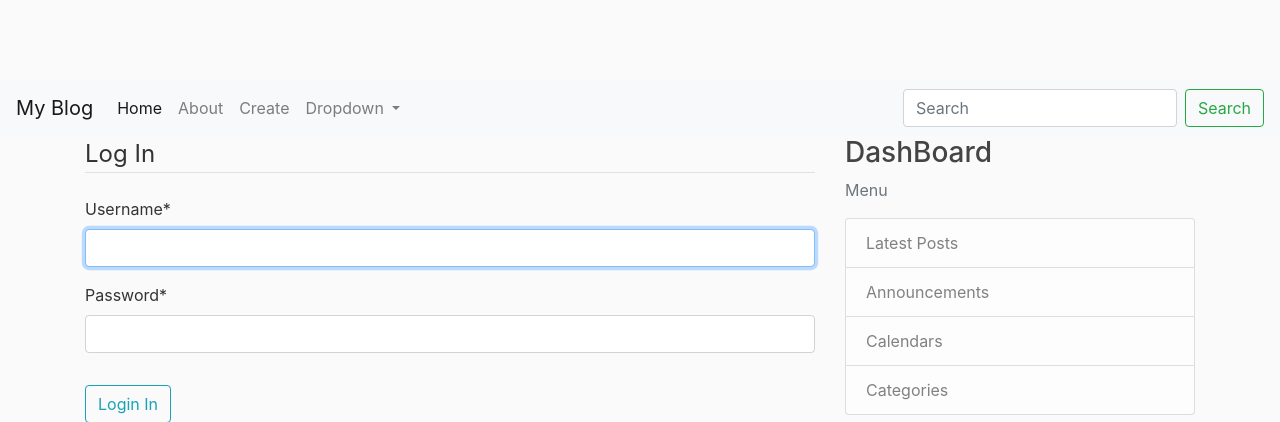
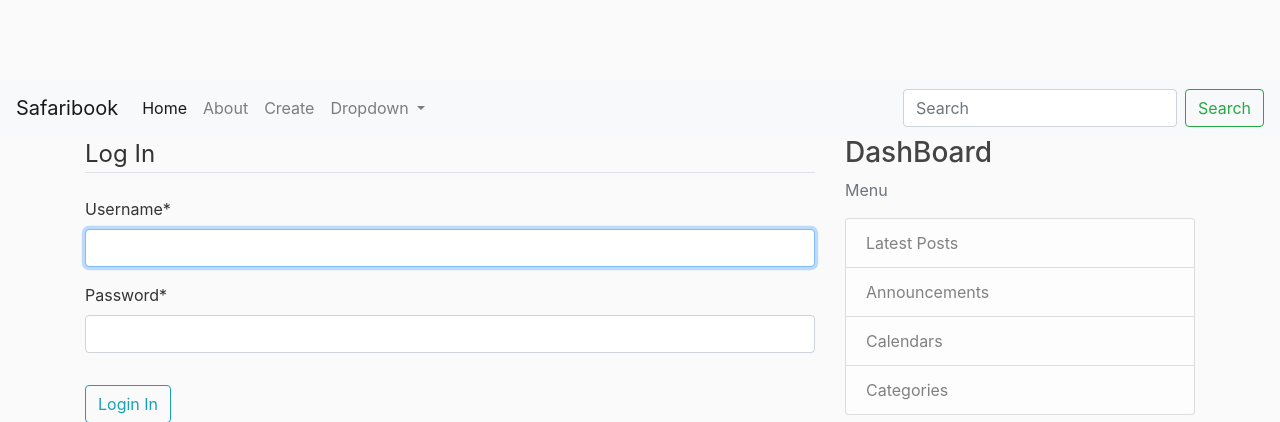
Before and after one commit to thehcker/django-blog, a Django app: page /login/ in a window 1280 px wide. Shown: the top 422 px of the page. Run offline with Django 3.2, Linux system fonts and the light colour scheme; some libraries are stand-ins or nearby versions.

```diff
--- a/blog/templates/navbar.html
+++ b/blog/templates/navbar.html
@@ -1,5 +1,5 @@
 <nav class="navbar navbar-expand-lg navbar-light bg-light">
-  <a class="navbar-brand" href="{% url 'blog:index' %}">My Blog</a>
+  <a class="navbar-brand" href="{% url 'blog:index' %}">Safaribook</a>
   <button class="navbar-toggler" type="button" data-toggle="collapse" data-target="#navbarSupportedContent" aria-controls="navbarSupportedContent" aria-expanded="false" aria-label="Toggle navigation">
     <span class="navbar-toggler-icon"></span>
   </button>
```
